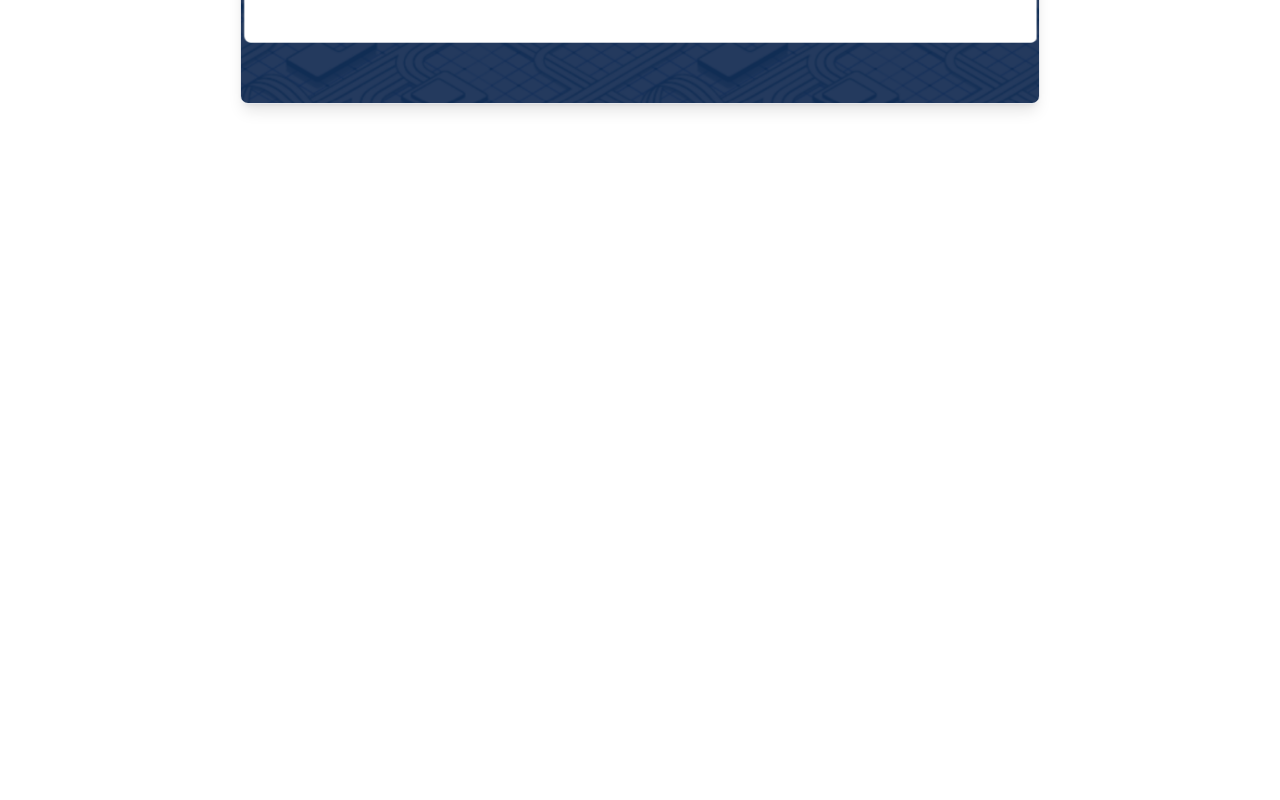
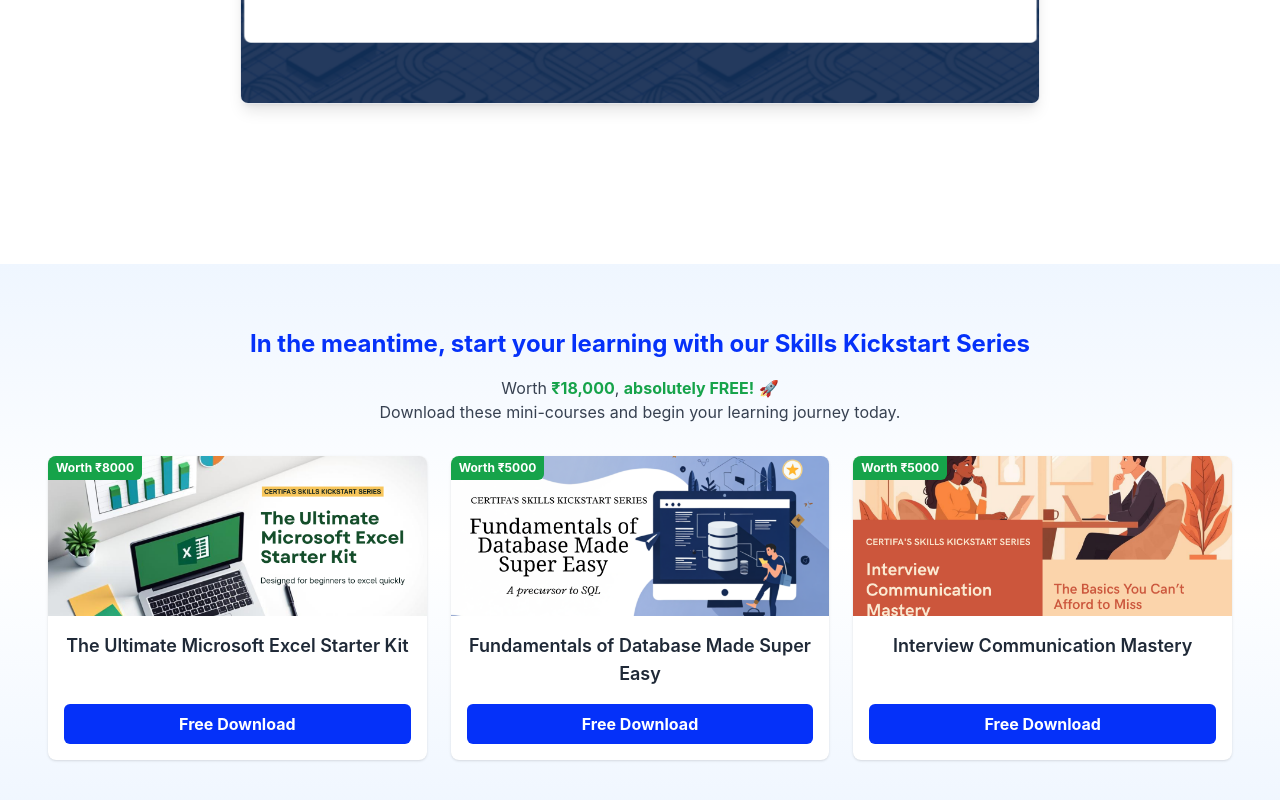
Before and after one commit to sanjeev699/certifa_rebel, a React (Create React App) app: page / in a window 1280 px wide. Shown: the part 6257-7057 px from the top of the page. Before the commit the page ends 6521 px from the top, so only its background shows below. Built offline with nearby package versions, Linux system fonts and the light colour scheme.

Commit message:
Update App.jsx

```diff
--- a/src/App.jsx
+++ b/src/App.jsx
@@ -5,6 +5,7 @@ import ComparisonSection from "./components/ComparisonSection";
 import CertificationsSection from "./components/CertificationsSection";
 import ProgramSection from "./components/ProgramSection";
 import ProgramDetailsSection from "./components/ProgramDetailsSection";
+import SkillsKickstartSection from "./components/SkillsKickstartSection";
 
 
 // You will add other sections later, e.g. ComparisonSection, CertificationsSection, etc.
@@ -23,6 +24,7 @@ function App() {
       <CertificationsSection />
       <ProgramSection />
       <ProgramDetailsSection/>
+      <SkillsKickstartSection/>
       {/* <AdvantagesSection /> */}
       {/* <ManifestoSection /> */}
       {/* <CTASection /> */}
```
